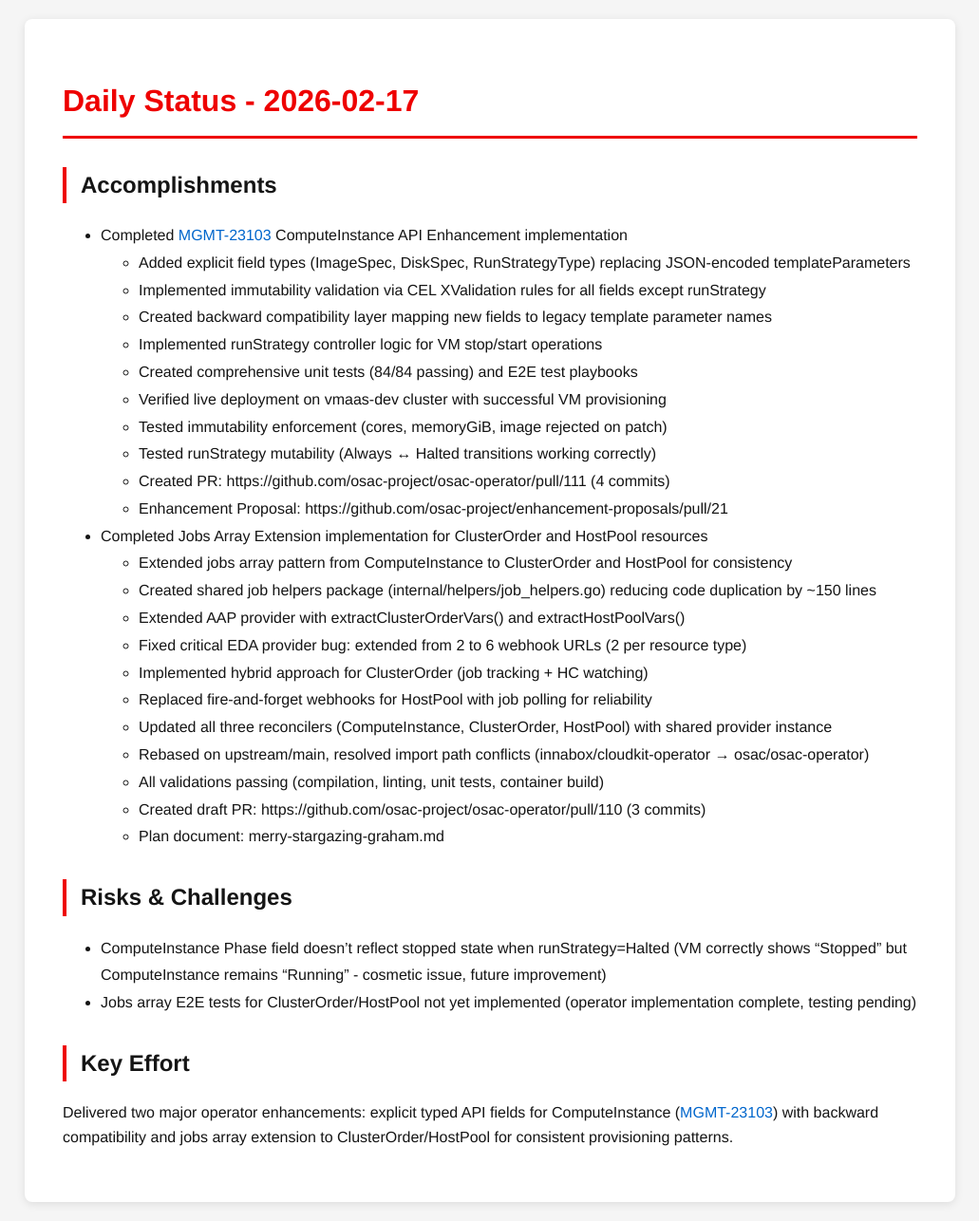
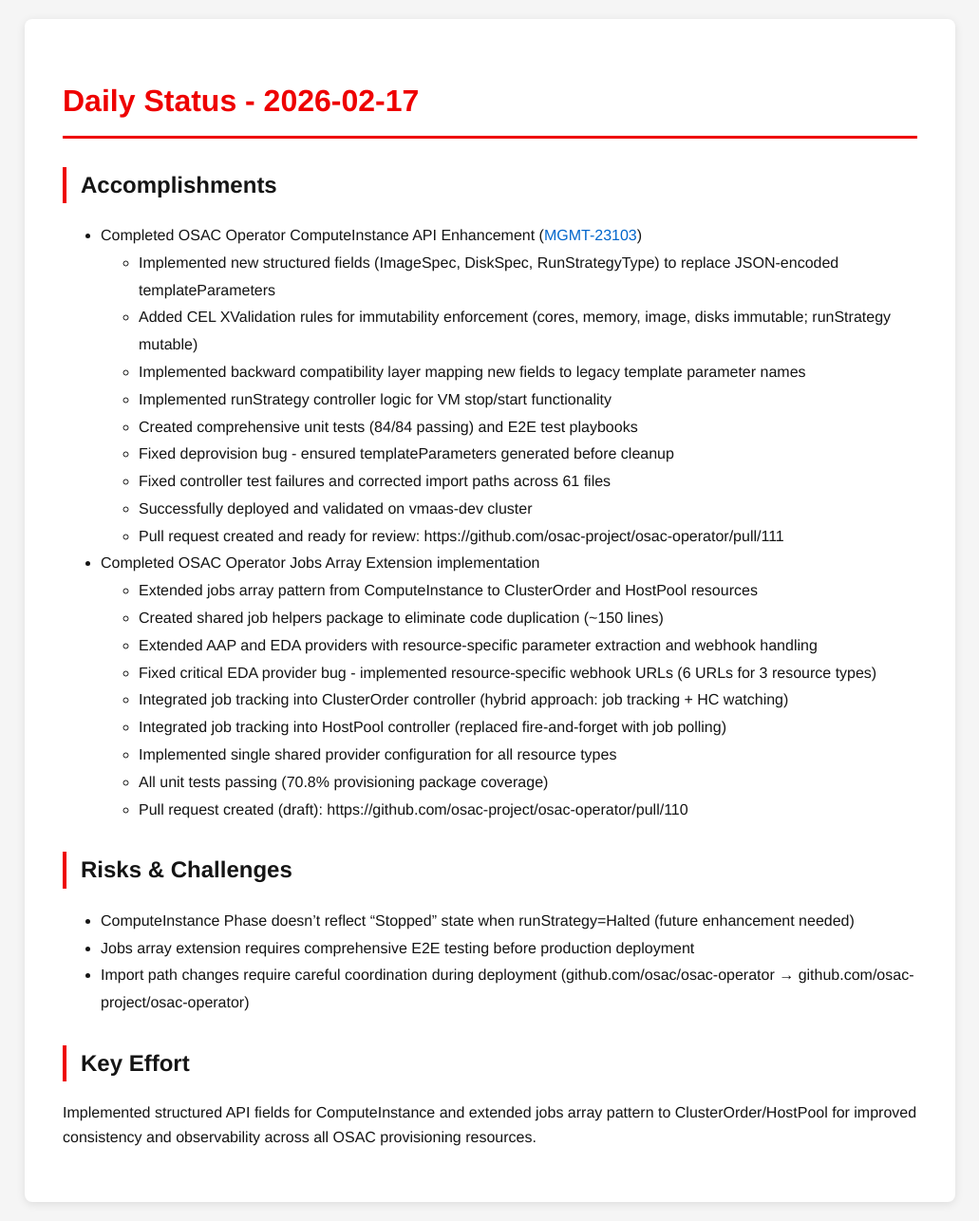
Before and after one commit to tzvatot/daily-status, a Jekyll site: the page built from 2026-02-17.md, in a window 1280 px wide. Shown: the whole page at 95% size, without its empty margins (124-1155 px from the left). Built offline with Jekyll 4.4.1, drawn with Linux system fonts in a browser that asks for light colours.

Commit message:
Daily status update - 2026-02-17

```diff
--- a/2026-02-17.md
+++ b/2026-02-17.md
@@ -7,34 +7,35 @@ date: 2026-02-17
 # Daily Status - 2026-02-17
 
 ## Accomplishments
-- Completed [MGMT-23103](https://issues.redhat.com/browse/MGMT-23103) ComputeInstance API Enhancement implementation
-  - Added explicit field types (ImageSpec, DiskSpec, RunStrategyType) replacing JSON-encoded templateParameters
-  - Implemented immutability validation via CEL XValidation rules for all fields except runStrategy
-  - Created backward compatibility layer mapping new fields to legacy template parameter names
-  - Implemented runStrategy controller logic for VM stop/start operations
+
+- Completed OSAC Operator ComputeInstance API Enhancement ([MGMT-23103](https://issues.redhat.com/browse/MGMT-23103))
+  - Implemented new structured fields (ImageSpec, DiskSpec, RunStrategyType) to replace JSON-encoded templateParameters
+  - Added CEL XValidation rules for immutability enforcement (cores, memory, image, disks immutable; runStrategy mutable)
+  - Implemented backward compatibility layer mapping new fields to legacy template parameter names
+  - Implemented runStrategy controller logic for VM stop/start functionality
   - Created comprehensive unit tests (84/84 passing) and E2E test playbooks
-  - Verified live deployment on vmaas-dev cluster with successful VM provisioning
-  - Tested immutability enforcement (cores, memoryGiB, image rejected on patch)
-  - Tested runStrategy mutability (Always ↔ Halted transitions working correctly)
-  - Created PR: https://github.com/osac-project/osac-operator/pull/111 (4 commits)
-  - Enhancement Proposal: https://github.com/osac-project/enhancement-proposals/pull/21
+  - Fixed deprovision bug - ensured templateParameters generated before cleanup
+  - Fixed controller test failures and corrected import paths across 61 files
+  - Successfully deployed and validated on vmaas-dev cluster
+  - Pull request created and ready for review: https://github.com/osac-project/osac-operator/pull/111
 
-- Completed Jobs Array Extension implementation for ClusterOrder and HostPool resources
-  - Extended jobs array pattern from ComputeInstance to ClusterOrder and HostPool for consistency
-  - Created shared job helpers package (internal/helpers/job_helpers.go) reducing code duplication by ~150 lines
-  - Extended AAP provider with extractClusterOrderVars() and extractHostPoolVars()
-  - Fixed critical EDA provider bug: extended from 2 to 6 webhook URLs (2 per resource type)
-  - Implemented hybrid approach for ClusterOrder (job tracking + HC watching)
-  - Replaced fire-and-forget webhooks for HostPool with job polling for reliability
-  - Updated all three reconcilers (ComputeInstance, ClusterOrder, HostPool) with shared provider instance
-  - Rebased on upstream/main, resolved import path conflicts (innabox/cloudkit-operator → osac/osac-operator)
-  - All validations passing (compilation, linting, unit tests, container build)
-  - Created draft PR: https://github.com/osac-project/osac-operator/pull/110 (3 commits)
-  - Plan document: merry-stargazing-graham.md
+- Completed OSAC Operator Jobs Array Extension implementation
+  - Extended jobs array pattern from ComputeInstance to ClusterOrder and HostPool resources
+  - Created shared job helpers package to eliminate code duplication (~150 lines)
+  - Extended AAP and EDA providers with resource-specific parameter extraction and webhook handling
+  - Fixed critical EDA provider bug - implemented resource-specific webhook URLs (6 URLs for 3 resource types)
+  - Integrated job tracking into ClusterOrder controller (hybrid approach: job tracking + HC watching)
+  - Integrated job tracking into HostPool controller (replaced fire-and-forget with job polling)
+  - Implemented single shared provider configuration for all resource types
+  - All unit tests passing (70.8% provisioning package coverage)
+  - Pull request created (draft): https://github.com/osac-project/osac-operator/pull/110
 
 ## Risks & Challenges
-- ComputeInstance Phase field doesn't reflect stopped state when runStrategy=Halted (VM correctly shows "Stopped" but ComputeInstance remains "Running" - cosmetic issue, future improvement)
-- Jobs array E2E tests for ClusterOrder/HostPool not yet implemented (operator implementation complete, testing pending)
+
+- ComputeInstance Phase doesn't reflect "Stopped" state when runStrategy=Halted (future enhancement needed)
+- Jobs array extension requires comprehensive E2E testing before production deployment
+- Import path changes require careful coordination during deployment (github.com/osac/osac-operator → github.com/osac-project/osac-operator)
 
 ## Key Effort
-Delivered two major operator enhancements: explicit typed API fields for ComputeInstance ([MGMT-23103](https://issues.redhat.com/browse/MGMT-23103)) with backward compatibility and jobs array extension to ClusterOrder/HostPool for consistent provisioning patterns.
+
+Implemented structured API fields for ComputeInstance and extended jobs array pattern to ClusterOrder/HostPool for improved consistency and observability across all OSAC provisioning resources.
```
